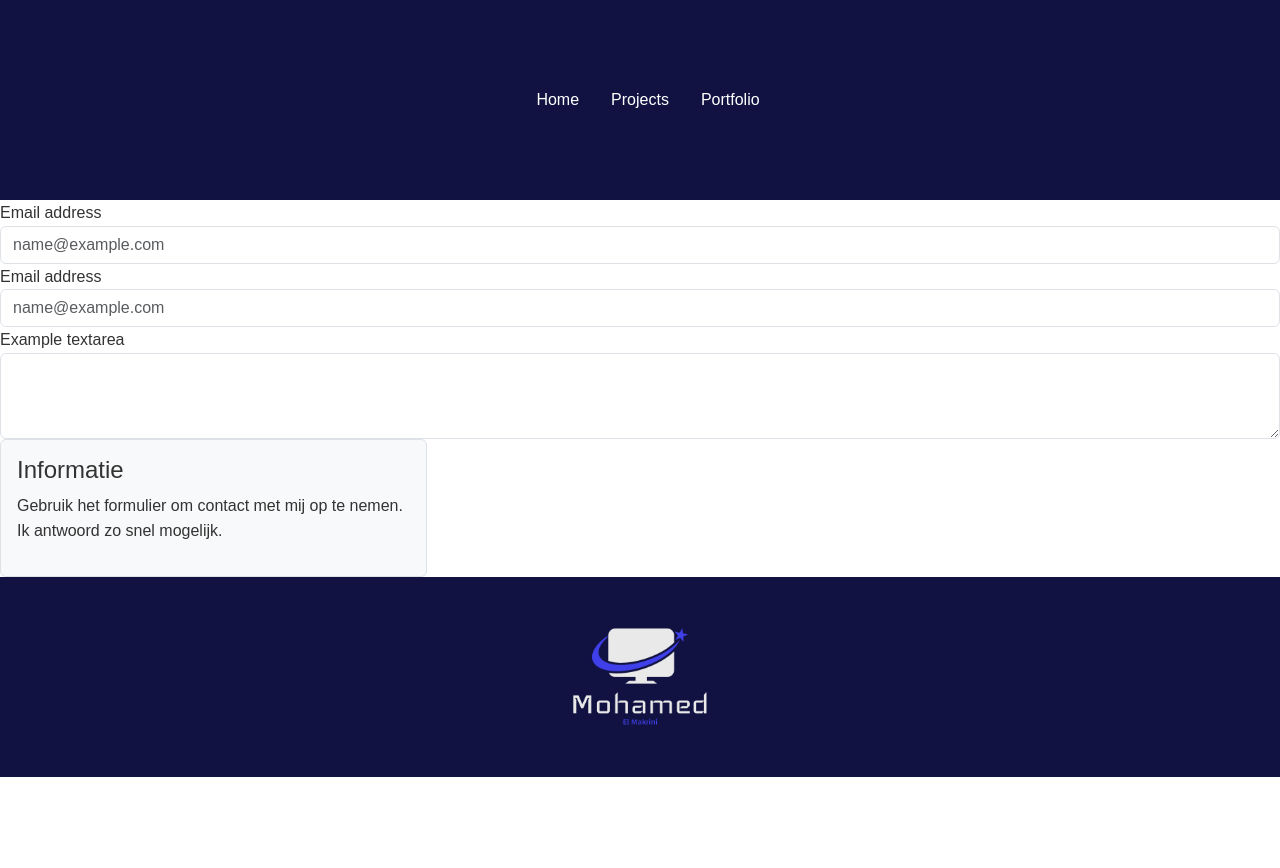
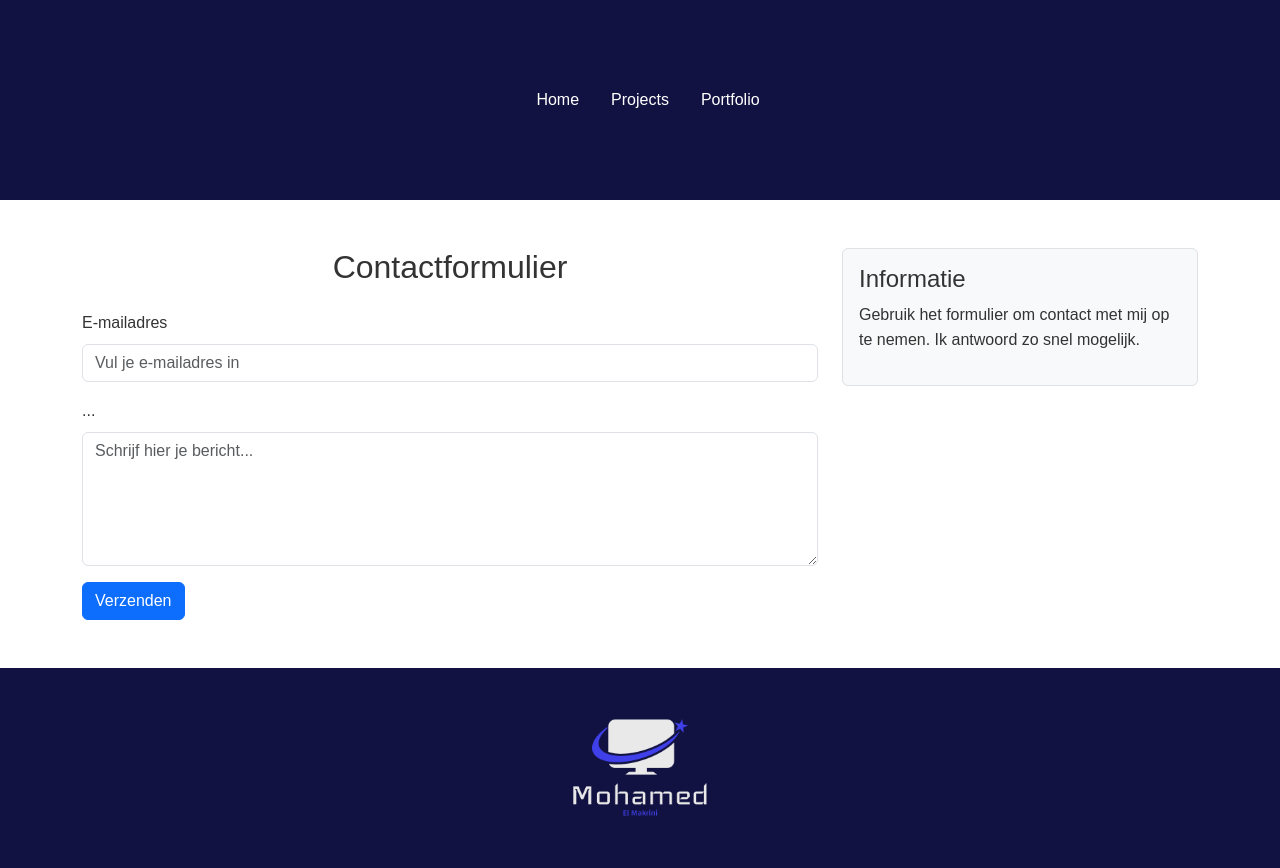
Before and after one commit to MohamedEL-labb/portfolio-website, a plain HTML site: page contact.html in a window 1280 px wide. Before the commit the page ends 800 px from the top, so only its background shows below. Drawn offline with nearby package versions, Linux system fonts and the light colour scheme.

Commit message:
Update contact.html

```diff
--- a/contact.html
+++ b/contact.html
@@ -49,18 +49,22 @@
 
   <header>
   </header>
+<main class="container my-5">
+<div class="row">
+<div class="col-md-8">
+<h2 class="text-center mb-4">Contactformulier</h2>
 <form>
-  <div class="form-group">
-    <label for="exampleFormControlInput1">Email address</label>
-    <input type="email" class="form-control" id="exampleFormControlInput1" placeholder="name@example.com">
-    <label for="exampleFormControlInput1">Email address</label>
-    <input type="email" class="form-control" id="exampleFormControlInput1" placeholder="name@example.com">
-  </div>
-   <div class="form-group">
-    <label for="exampleFormControlTextarea1">Example textarea</label>
-    <textarea class="form-control" id="exampleFormControlTextarea1" rows="3"></textarea>
-  </div>
-  </form>
+<div class="mb-3">
+<label for="email" class="form-label">E-mailadres</label>
+<input type="email" class="form-control" id="email" placeholder="Vul je e-mailadres in" required>
+</div>
+<div class="mb-3">
+<label for="bericht" class="form-label">...</label>
+<textarea class="form-control" id="bericht" rows="5" placeholder="Schrijf hier je bericht..." required></textarea>
+</div>
+<button type="submit" class="btn btn-primary">Verzenden</button>
+</form>
+</div>
 
 
 <aside class="col-md-4 mt-5 mt-md-0">
```
